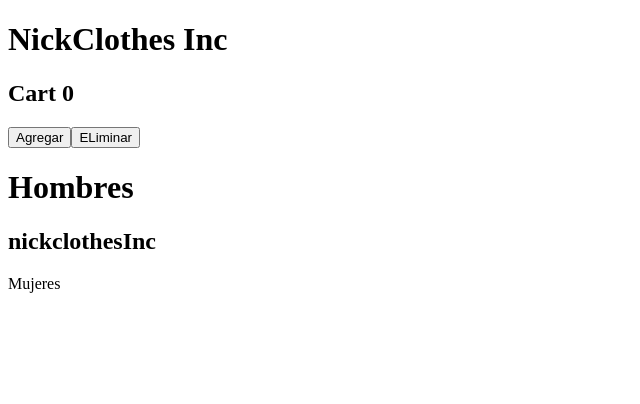
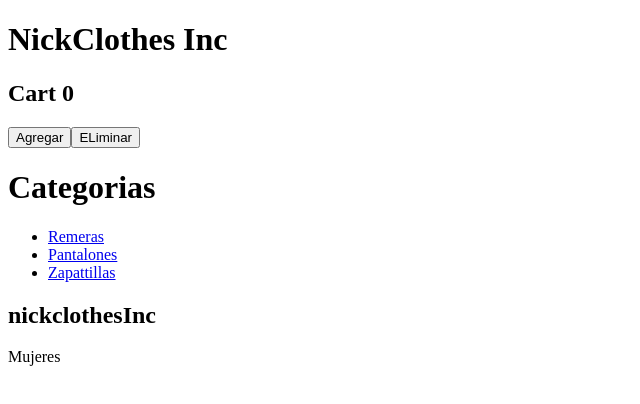
Before and after one commit to Nicojedlinski/eccomerce-NickClothes-Inc, a React (Vite) app: page / in a window 1280 px wide. Shown: the top 404 px of the page, without its empty margins (0-640 px from the left). Built offline with nearby package versions, Linux system fonts and the light colour scheme.

Commit message:
agrego retoques finales

```diff
--- a/src/App.jsx
+++ b/src/App.jsx
@@ -7,8 +7,9 @@ import { useState } from "react"
 
 const App = () => {
 
+  const [seleccionados, setSeleccionados] = useState (0)
+  console.log(seleccionados)
 
-  const [seleccionados, setSeleccionados] = useState (0)
   const name = 'nickclothesInc'
   const productos = ['hombres' , 'mujeres']
   const admin = {
--- a/src/componentes/NavBar.jsx
+++ b/src/componentes/NavBar.jsx
@@ -8,7 +8,12 @@ const ComponenteI = ({productos, admin , name}) => {
 
   return (
     <div>
-      <h1>Hombres</h1>
+      <h1>Categorias</h1>
+      <ul>
+        <li><a href=" ">Remeras</a></li>
+        <li><a href=" ">Pantalones</a></li>
+        <li><a href=" ">Zapattillas</a></li>
+      </ul>
       <h2> {name} </h2>
       {/* <ComponenteI/> */}
       <ComponenteII/>
```
Also changed, not shown: paginas/pantalones.html (added), paginas/remeras.html (added), paginas/zapatillas.html (added).
